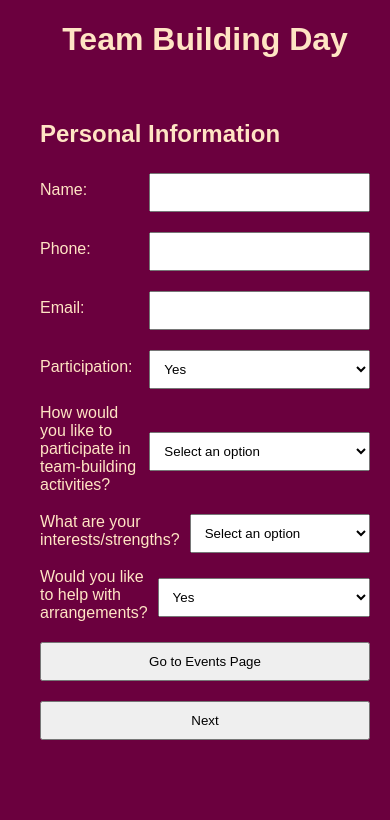
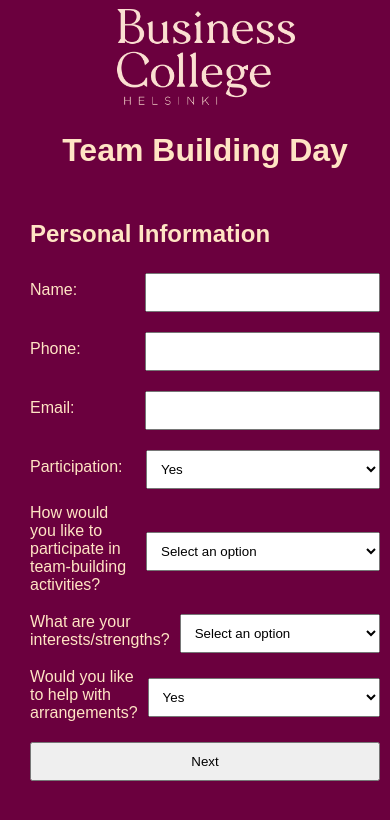
Before and after one commit to topiastuominen/MD, a website: page MightyDucks/MightyDucks/index.html in a window 390 px wide. Drawn offline with Linux system fonts and the light colour scheme.

Commit message:
Update MightyDucks project with latest changes

```diff
--- a/MightyDucks/MightyDucks/index.html
+++ b/MightyDucks/MightyDucks/index.html
@@ -3,6 +3,7 @@
   <head>
     <meta charset="UTF-8" />
     <meta name="viewport" content="width=device-width, initial-scale=1.0" />
+    <img src="image.png" alt="Description of image" />
     <title>Mighty Ducks - Event Management</title>
     <link rel="stylesheet" href="layout.css" />
   </head>
@@ -72,15 +73,6 @@
           <option value="no">No</option>
         </select>
       </div>
-
-      <div class="form-group">
-        <button
-          onclick="window.location.href='tapahtumat.html';"
-          class="button"
-        >
-          Go to Events Page
-        </button>
-      </div>
       <div class="form-group">
         <button
           onclick="window.location.href='tapahtumat.html';"
--- a/MightyDucks/MightyDucks/layout.css
+++ b/MightyDucks/MightyDucks/layout.css
@@ -18,6 +18,35 @@ button {
   padding: 10px;
   margin-top: 5px;
   box-sizing: border-box;
+}
+img {
+  display: block;
+  max-width: 50%;
+  height: auto;
+  margin: 0 auto;
+  position: relative;
+  top: 0;
+}
+@media (max-width: 480px) {
+  .box-container {
+    flex-direction: column;
+    align-items: stretch;
+  }
+
+  .box {
+    width: 100%;
+    margin-bottom: 10px;
+  }
+
+  .form-group input,
+  .form-group select,
+  .form-group textarea {
+    width: 100%;
+  }
+
+  .container {
+    padding: 10px;
+  }
 }
 @media (max-width: 767px) {
   .container {
--- a/MightyDucks/MightyDucks/tapahtumat.css
+++ b/MightyDucks/MightyDucks/tapahtumat.css
@@ -11,6 +11,27 @@ body {
   background-color: rgb(107, 0, 62);
   padding-left: 20px;
   color: bisque;
+}
+@media (max-width: 480px) {
+  .box-container {
+    flex-direction: column;
+    align-items: stretch;
+  }
+
+  .box {
+    width: 100%;
+    margin-bottom: 10px;
+  }
+
+  .form-group input,
+  .form-group select,
+  .form-group textarea {
+    width: 100%;
+  }
+
+  .container {
+    padding: 10px;
+  }
 }
 @media (max-width: 767px) {
   .container {
```
